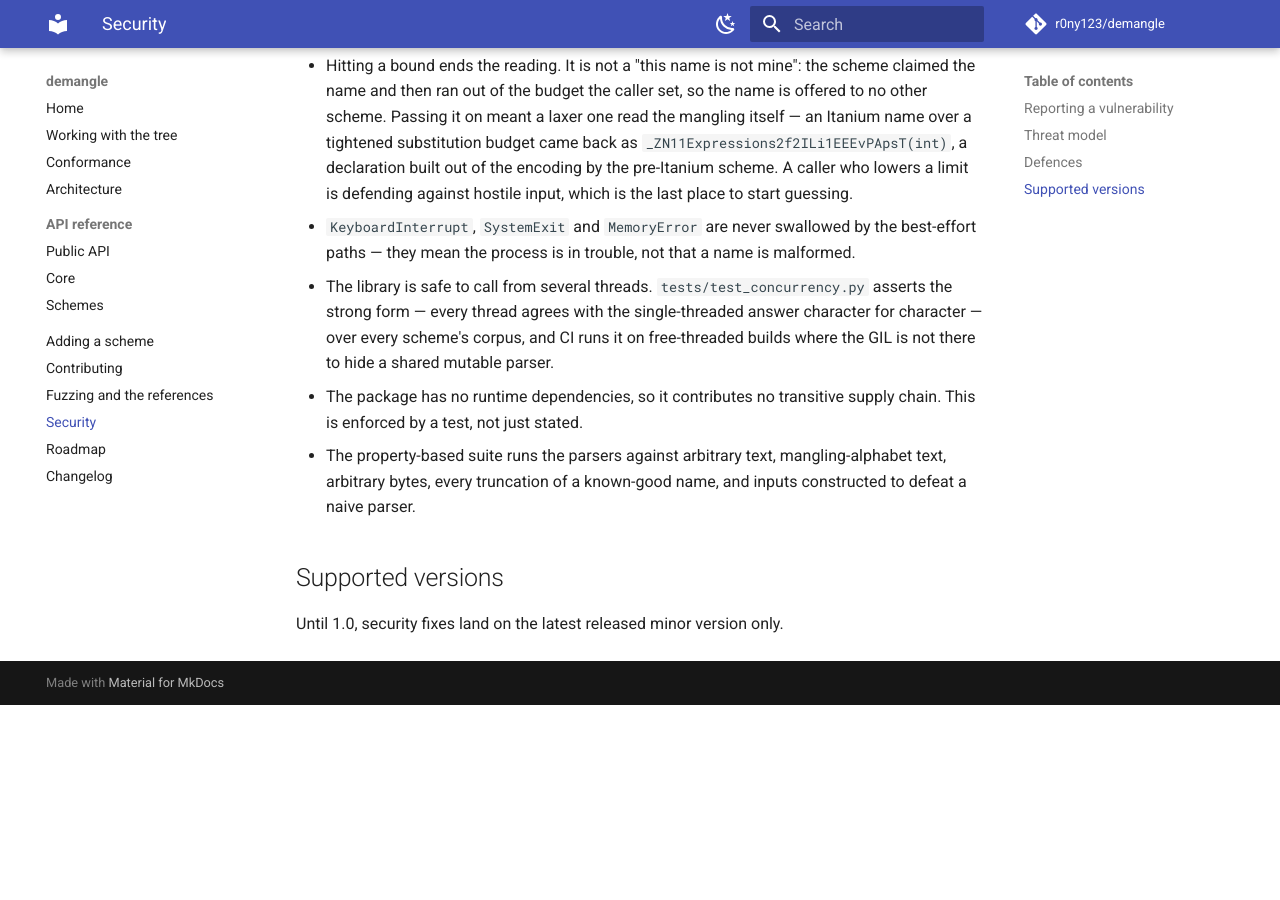
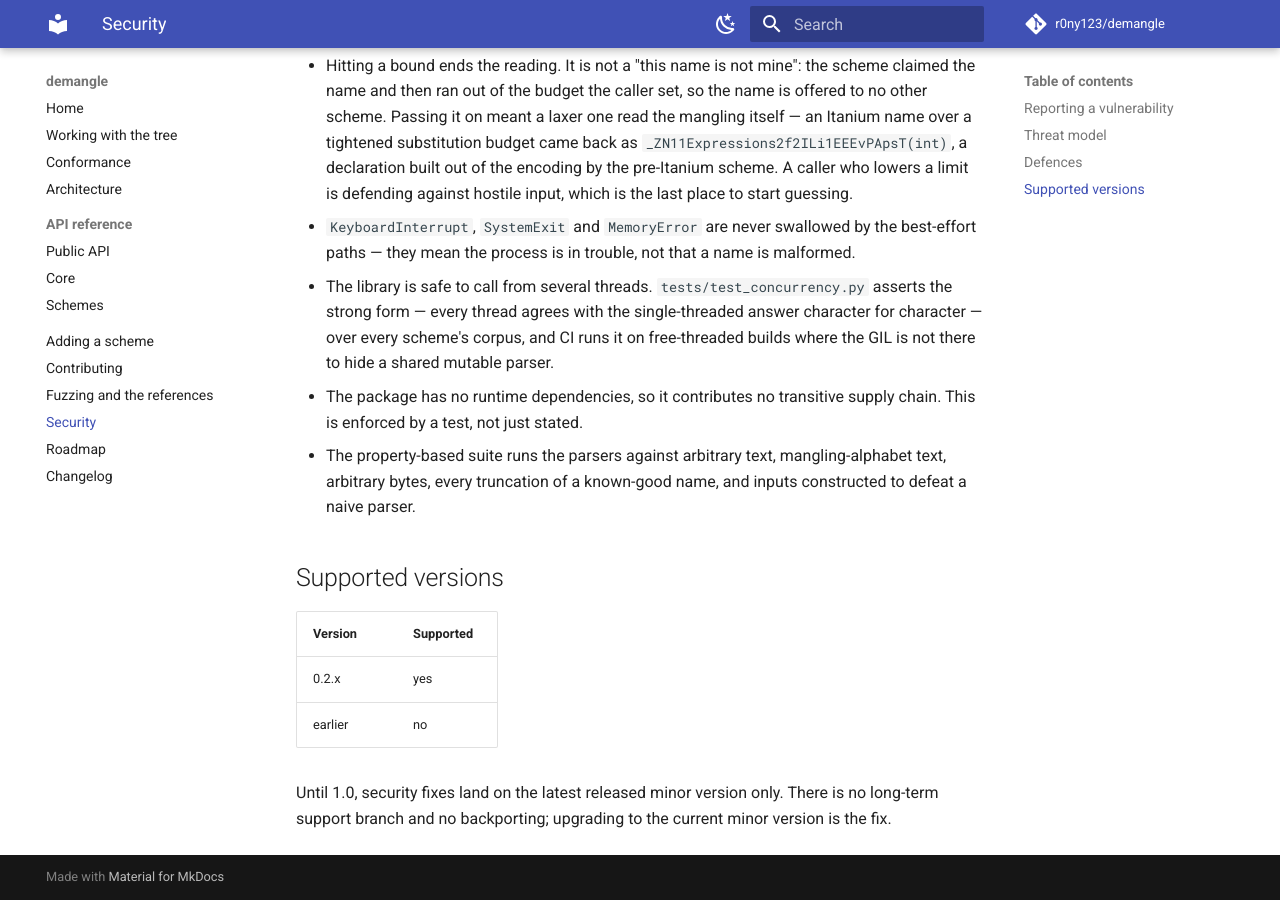
Before and after one commit to r0ny123/demangle, an MkDocs documentation site: the page built from docs/SECURITY.md, in a window 1280 px wide and 900 px high, scrolled down 1246 px. Built offline with MkDocs 1.6.1 and Material for MkDocs 9.7.7, drawn with Linux system fonts in a browser that asks for light colours; comment, search, counter and statistics services are not loaded; before the commit the page ends 1951 px from its top, so only the background shows below that.

```diff
--- a/SECURITY.md
+++ b/SECURITY.md
@@ -65,4 +65,11 @@ Out of scope:
 
 ## Supported versions
 
-Until 1.0, security fixes land on the latest released minor version only.
+| Version | Supported |
+| --- | --- |
+| 0.2.x | yes |
+| earlier | no |
+
+Until 1.0, security fixes land on the latest released minor version only. There is no
+long-term support branch and no backporting; upgrading to the current minor version is
+the fix.
```
Also changed, not shown: CONFORMANCE.md (+6 -0 lines), 2 other files.
